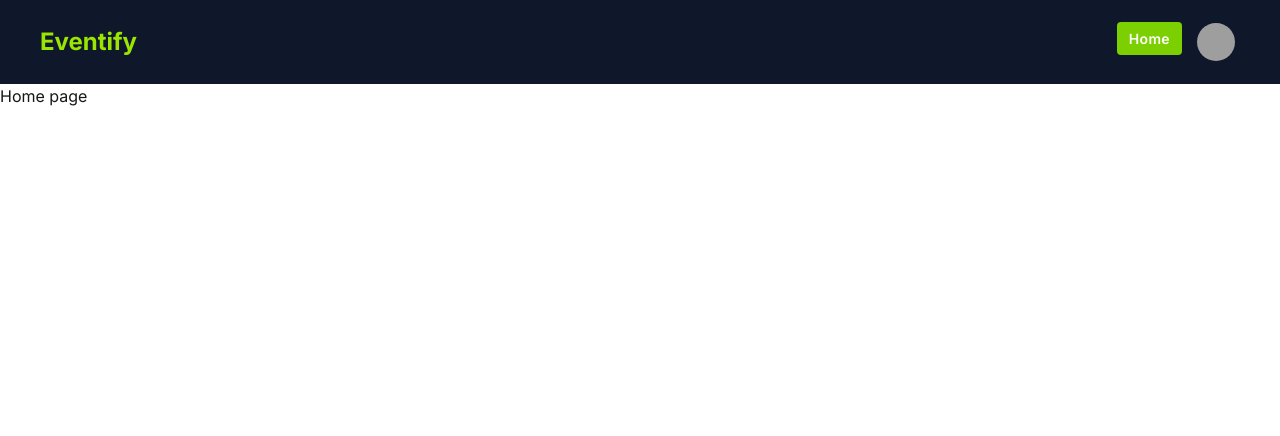
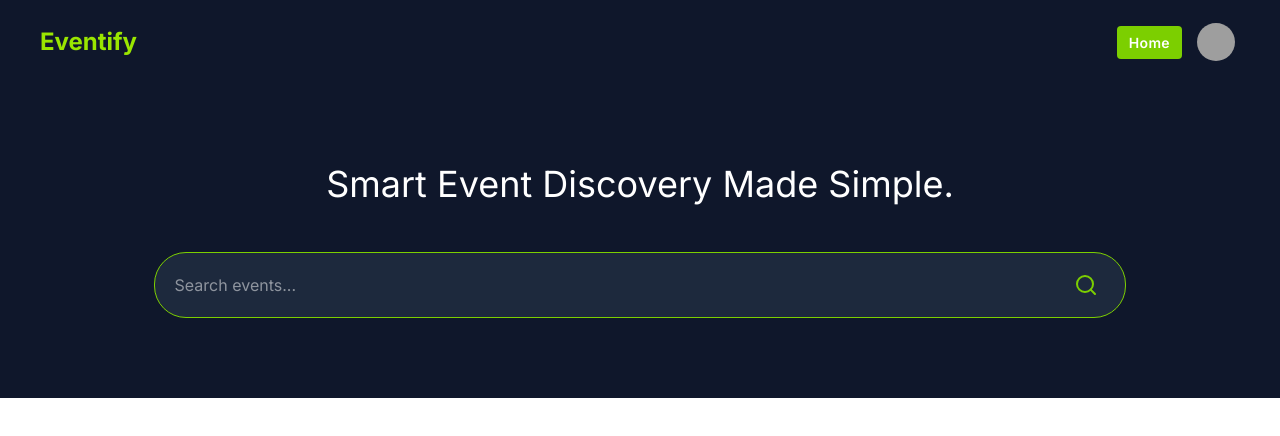
Before and after one commit to AbrRahman/eventify-frontend, a Next.js app: page / in a window 1280 px wide. Shown: the top 436 px of the page. Built offline with nearby package versions, Linux system fonts and the light colour scheme; grey boxes are pictures that could not be loaded.

Commit message:
push home search bar

```diff
--- a/package.json
+++ b/package.json
@@ -12,6 +12,7 @@
     "@heroui/navbar": "^2.2.24",
     "@heroui/system": "^2.4.22",
     "@heroui/theme": "^2.4.22",
+    "lucide-react": "^0.544.0",
     "next": "15.5.4",
     "react": "19.1.0",
     "react-dom": "19.1.0"
--- a/src/app/page.tsx
+++ b/src/app/page.tsx
@@ -1,9 +1,9 @@
-
+import HomeSearchBar from "@/component/home/HomeSearchBar";
 
 export default function Home() {
   return (
     <div>
-      <h1>Home page</h1>
+      <HomeSearchBar />
     </div>
   );
 }
--- a/src/component/header/Header.tsx
+++ b/src/component/header/Header.tsx
@@ -52,7 +52,7 @@ const Header = () => {
           </div>
           {/* menu items for large device */}
           <div className="navbar-end hidden lg:flex">
-            <ul className="menu menu-horizontal px-1">
+            <ul className="menu menu-horizontal lg:flex items-center px-1">
               <li>
                 <Link
                   className="text-white bg-lime-500 hover:bg-lime-400 tracking-wide font-semibold transition duration-300 mr-3.5"
@@ -91,6 +91,7 @@ const Header = () => {
               </li>
             </ul>
           </div>
+
           {/* for mobile device profile */}
           <div className="navbar-end lg:hidden flex ">
             <div className="dropdown dropdown-end">
--- /dev/null
+++ b/src/component/home/HomeSearchBar.tsx
@@ -0,0 +1,26 @@
+import { Search } from "lucide-react";
+
+const HomeSearchBar = () => {
+  return (
+    <div className="bg-slate-900">
+      <div className=" container mx-auto px-4 lg:px-8 py-12 lg:py-20">
+        <h1 className="text-center text-2xl lg:text-4xl text-white">
+          Smart Event Discovery Made Simple.
+        </h1>
+        <div className="mx-auto mt-8 lg:mt-12 w-11/12 lg:w-4/5 relative">
+          <input
+            className="bg-slate-800 text-white w-full px-5 py-5 rounded-4xl border border-lime-500"
+            type="text"
+            placeholder="Search events..."
+          />
+          <button className="absolute right-7 top-1/2 -translate-y-1/2 text-lime-500 hover:text-lime-400 transition cursor-pointer duration-300">
+            {" "}
+            <Search className="w-6 h-6" />
+          </button>
+        </div>
+      </div>
+    </div>
+  );
+};
+
+export default HomeSearchBar;
```
Also changed, not shown: 1 other file (tests, documents, lock files or other folders).
